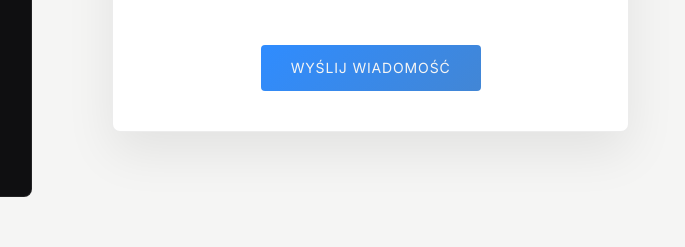
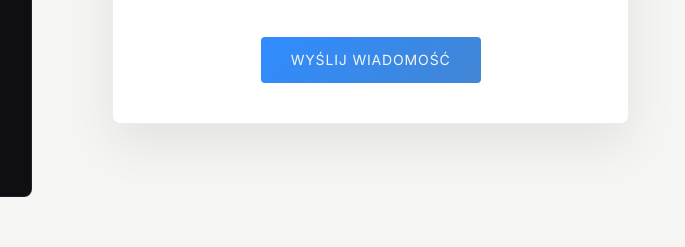
Before and after one commit to IvankaOn-hub/Honest, a website: page index.html in a window 1280 px wide. Shown: the part 9686-9933 px from the top of the page, 595-1280 px from the left. Drawn offline with nearby package versions, Linux system fonts and the light colour scheme; animation ran at ten frames a second.

Commit message:
new changes

```diff
--- a/scss/base/_utilities.scss
+++ b/scss/base/_utilities.scss
@@ -53,12 +53,16 @@
 .white-form {
   max-width: 560px;
   width: 100%;
-  padding: 2.5rem;
+  padding: 1.5rem;
   background: #fff;
   border: 1px solid rgba($color-black, 0.08);
   box-shadow: 0 20px 50px rgba($color-black, 0.08);
   margin: 0 auto;
   border-radius: $radius-md;
+
+  @include tablet{
+    padding: 2.5rem;
+  }
 
   & .eyebrow {
     color: $color-blue-light;
--- a/scss/sections/_contact.scss
+++ b/scss/sections/_contact.scss
@@ -68,7 +68,7 @@
   }
 
   .btn {
-    margin-top: 32px;
+    margin-top: 1rem;
   }
 
   &__map {
```
Also changed, not shown: css/style.css, 1 other file.
